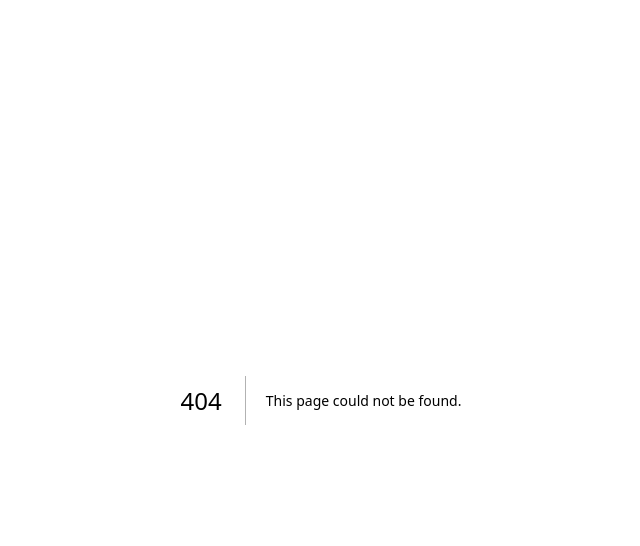
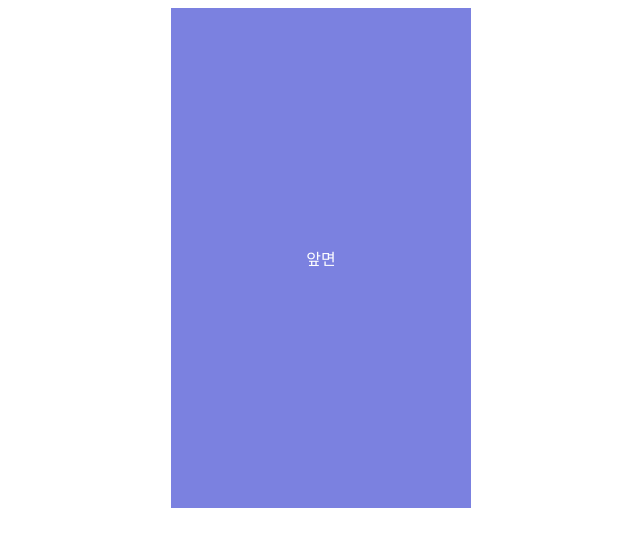
Before and after one commit to yesroad/example-project, a Next.js app: page /animation/flip in a window 1280 px wide. Before the commit this address had no page. Shown: the top 546 px of the page, without its empty margins (319-959 px from the left). Built offline with nearby package versions, Linux system fonts and the light colour scheme.

Commit message:
flip 애니메이션 테스트

```diff
--- /dev/null
+++ b/pages/animation/flip/index.ts
@@ -0,0 +1 @@
+export { default } from '@/src/pages/animation/flip';
--- /dev/null
+++ b/src/pages/animation/flip/flip.module.scss
@@ -0,0 +1,52 @@
+@keyframes flipAni {
+	0% {
+		transform: rotateY(0deg);
+	}
+	100% {
+		transform: rotateY(360deg);
+	}
+}
+
+.flipAniActive {
+	animation-name: flipAni;
+	animation-duration: 1s;
+	animation-timing-function: ease;
+}
+
+.flipBox {
+	width: 300px;
+	height: auto;
+	margin: 0 auto;
+	perspective: 1000px;
+	display: flex;
+	justify-content: space-between;
+	.flip {
+		width: 300px;
+		height: 500px;
+		position: relative;
+		color: #fff;
+		transform-style: preserve-3d;
+		transform: rotateY(0deg);
+		transition: 0.5s;
+
+		.front,
+		.back {
+			width: 100%;
+			height: 100%;
+			display: flex;
+			align-items: center;
+			justify-content: center;
+			width: 100%;
+			height: 100%;
+			position: absolute;
+			backface-visibility: hidden;
+			&.front {
+				background: #7b81e0;
+			}
+			&.back {
+				background: #c2e07b;
+				transform: rotateY(180deg);
+			}
+		}
+	}
+}
--- /dev/null
+++ b/src/pages/animation/flip/index.tsx
@@ -0,0 +1,22 @@
+import { useState } from 'react';
+import styles from './flip.module.scss';
+import classNames from 'classnames';
+
+function Flip() {
+	const [flipAni, setFlipAni] = useState(false);
+
+	return (
+		<div className={styles.flipBox} onClick={() => setFlipAni(!flipAni)}>
+			<div
+				className={classNames(styles.flip, {
+					[styles.flipAniActive]: flipAni,
+				})}
+			>
+				<div className={styles.front}>앞면</div>
+				<div className={styles.back}>뒷면</div>
+			</div>
+		</div>
+	);
+}
+
+export default Flip;
```
Also changed, not shown: package.json (+9 -8 lines), tsconfig.json (+19 -6 lines), 1 other file (tests, documents, lock files or other folders).
